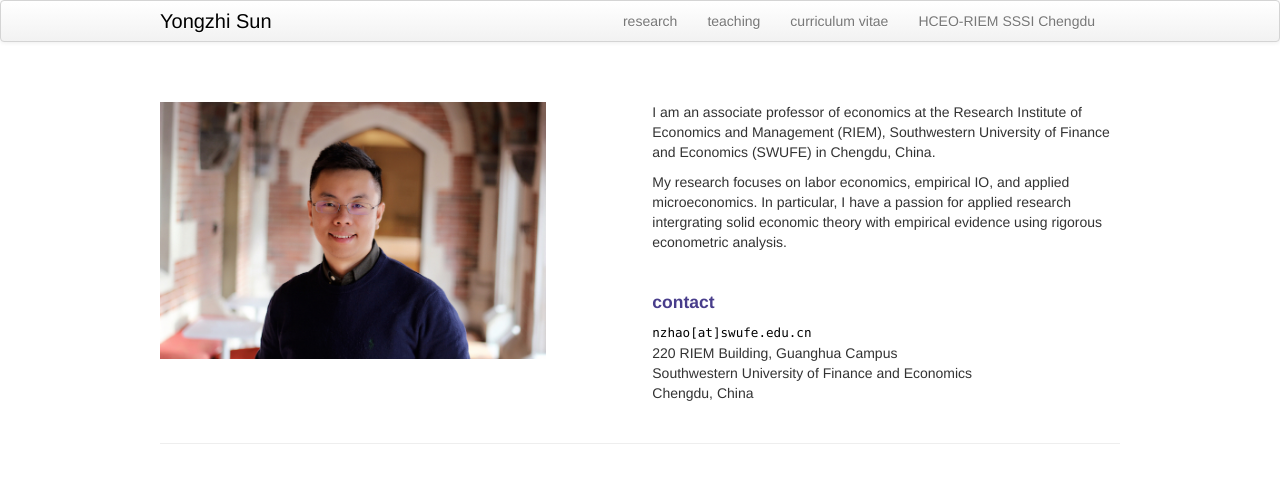
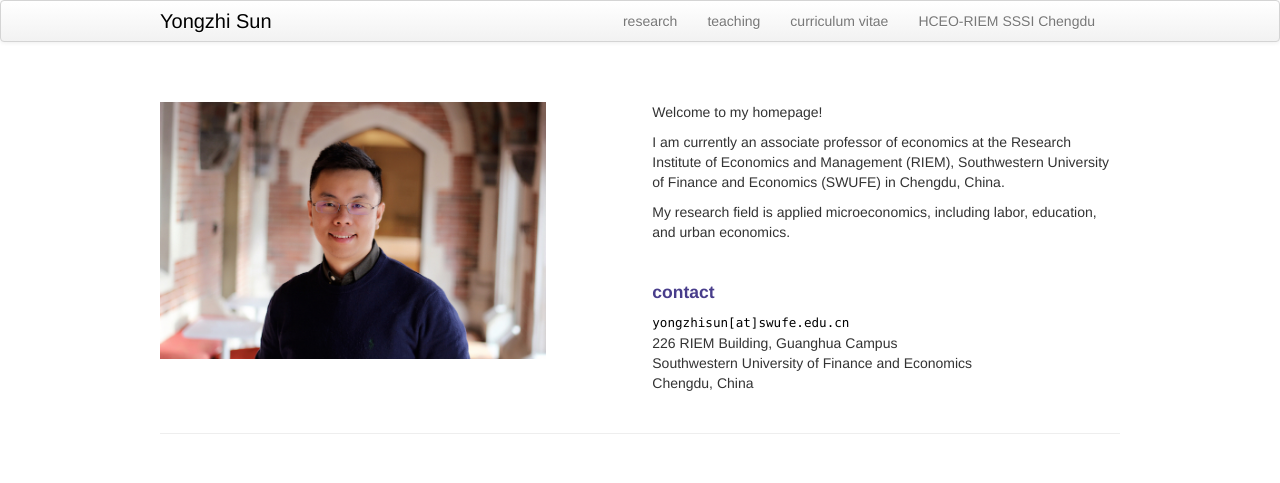
Before and after one commit to WEYoungkid/nzhao925.github.io, a Jekyll site: the page built from index.md, in a window 1280 px wide. Shown: the top 483 px of the page. Built offline with Jekyll 4.4.1, drawn with Linux system fonts in a browser that asks for light colours.

Commit message:
Update index.md

```diff
--- a/index.md
+++ b/index.md
@@ -10,72 +10,15 @@ description: Associate Professor of Economics at Research Institute of Economics
         <div class="span1">
         </div>
         <div class="span6">
-            <br/><p>I am an associate professor of economics at <!-- <a href="http://econ.tamu.edu" target="_blank"> --> the Research Institute  of Economics and Management (RIEM), <!-- </a> at <a href="http://www.tamu.edu" target="_blank">  </a> --> Southwestern University of Finance and Economics (SWUFE) in Chengdu, China. <br/></p>
-            <p> My research focuses on labor economics, empirical IO, and applied microeconomics. In particular, I have a passion for applied research intergrating solid economic theory with empirical evidence using rigorous econometric analysis.</p>
+            <br/><p>Welcome to my homepage!<br/></p>
+            <p>I am currently an associate professor of economics at <!-- <a href="http://econ.tamu.edu" target="_blank"> --> the Research Institute  of Economics and Management (RIEM), <!-- </a> at <a href="http://www.tamu.edu" target="_blank">  </a> --> Southwestern University of Finance and Economics (SWUFE) in Chengdu, China. <br/></p>
+            <p> My research field is applied microeconomics, including labor, education, and urban economics.</p>
            <br/><h4><a name="contact"></a>contact</h4>
            <div id="hide_email">
-           <code>nzhao[at]swufe.edu.cn</code><br/>
+           <code>yongzhisun[at]swufe.edu.cn</code><br/>
            </div>
-           <p> 220 RIEM Building, Guanghua Campus <br/>
+           <p> 226 RIEM Building, Guanghua Campus <br/>
                Southwestern University of Finance and Economics <br/>
                Chengdu, China</p>
         </div>
-       <!-- <p> Currently, I am a visiting PhD student and a scholar-in-residence at <a href="http://cehd.uchicago.edu" target="_blank"> the Center for the Economics of Human Development</a>, <a href="http://www.uchicago.edu" target="_blank"> the University of Chicago</a>.</p><br/> -->
-<!--            <p> My office at Texas A&M is room 3004 in Allen Building on the west campus. I can be contacted at <code>nzhao[at]tamu.edu</code> or <code>(979) 229-3075</code>.</p> -->
-
-<!--        <div class="span2">
-<!--        <br/><br/>
-<!--           <img style="float: left;" src="../assets/pics/Zhao_1.jpeg">
-<!--                   <!-- title="tamu_seal" alt="tamu_seal"/>
-<!--        </div>
-<!--    </div>
 </div>
-
-<!-- <div class="span5" style="text-align: justify">
-<!-- <div class="navbar">
-  <div class="navbar-inner">
-      <ul class="nav">
-          <li><a href="{{ BASE_PATH }}/assets/broman_cv.pdf">cv</a></li>
-<!--      <li><a href="https://github.com/kbroman">github</a></li> -->
-<!--          <li><a href="http://kbroman.org/blog">research</a></li>
-          <li><a href="https://twitter.com/kwbroman">teaching</a></li>
-      </ul>
-  </div>
-</div>
-
-<!-- <table class="wide">
-<tr>
-  <td class="left">
-    <a href="pages/publpics/iplotCorr.html">
-        <img src="assets/publpics/iplotCorr.png" alt="R/qtlcharts example" title="R/qtlcharts example"/>
-    </a>
-  </td>
-  <td class="right">
-    <a href="pages/publpics/tian2016_fig4.html">
-        <img src="assets/publpics/tian2016_fig4.png" alt="Tian et
-        al. (2016) Fig 4" title="Tian et al. (2016) Fig 4"/>
-    </a>
-  </td>
-</tr>
-<tr>
-  <td class="left">
-    <a href="pages/publpics/samplemixups_fig7.html">
-        <img src="assets/publpics/samplemixups_fig7.png" alt="Broman et al. (2013) Fig 7" title="Broman et al. (2013) Fig 7"/>
-    </a>
-  </td>
-  <td class="right">
-    <a href="pages/publpics/isletc6_fig4.html">
-        <img src="assets/publpics/isletc6_fig4.png" alt="Tian et al. (2015) Fig 4" title="Tian et al. (2015) Fig 4"/>
-    </a>
-  </td>
-</tr>
-</table>
-
-<!-- <div class="navbar">
-  <div class="navbar-inner">
-      <ul class="nav">
-          <li><a href="morefigs.html">see more figures</a></li>
-      </ul>
-  </div>
-</div> -->
-</div>
```
